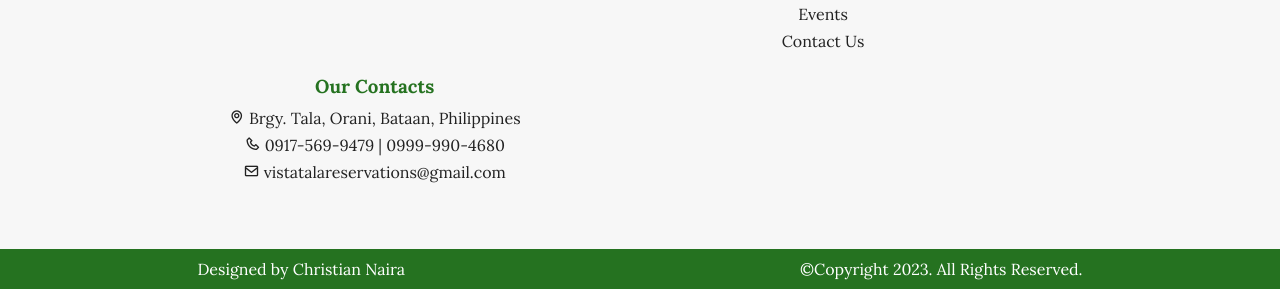
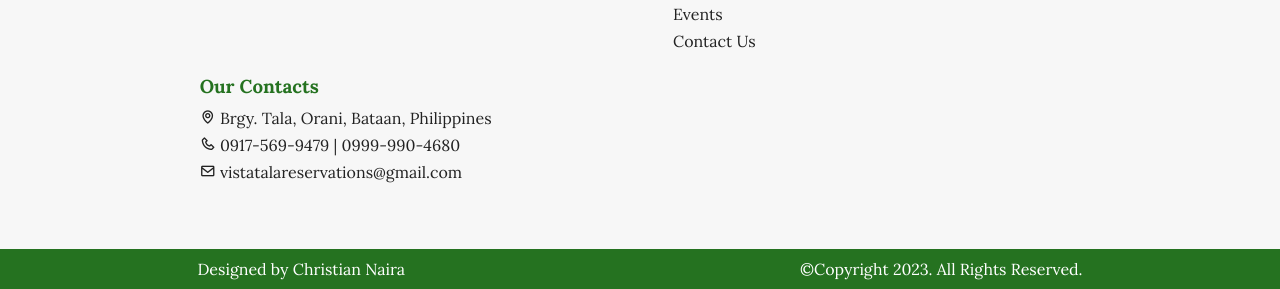
Before and after one commit to Christiannaira/Resort-website, a plain HTML site: page index.html in a window 1280 px wide. Shown: the part 8560-8849 px from the top of the page. Drawn offline with nearby package versions, Linux system fonts and the light colour scheme.

Commit message:
Update style.css

```diff
--- a/style.css
+++ b/style.css
@@ -662,8 +662,8 @@ section {
 
 
 .links-content .row {
-    width: 350px;
-    text-align: center;
+    max-width: 350px;
+    text-align: left;
 }
 
 .links-content .row .logo {
@@ -711,7 +711,7 @@ section {
 .top-navigate {
     position: fixed;
     bottom: 10%;
-    right: 2%;
+    right: 4%;
     background-color: #257220;
     border-radius: 50%;
     z-index: 1000;
```
